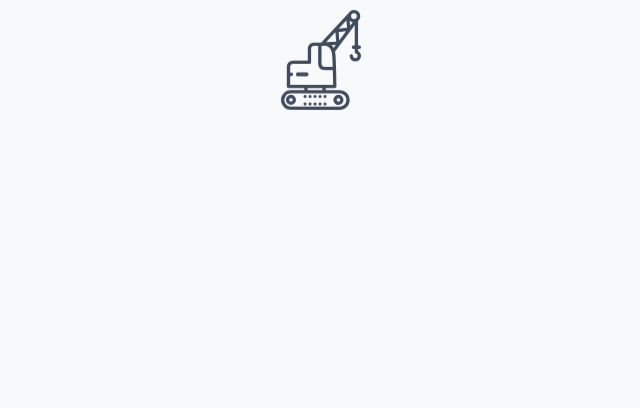
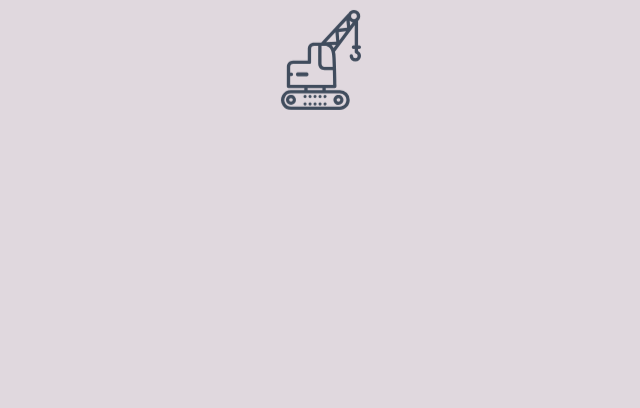
Before and after one commit to NikkiChristofi/NikkiChristofi.github.io, a plain HTML site: page index.html in a window 1280 px wide. Shown: the part 392-800 px from the top of the page, without its empty margins (319-959 px from the left). Drawn offline with Linux system fonts and the light colour scheme.

Commit message:
Add background colour

```diff
--- a/index.html
+++ b/index.html
@@ -7,7 +7,7 @@
   html, body {
     margin: 0;
     padding: 0;
-    background: #f8f9fb;
+    background: #E0D8DE;
     width: 100vw;
     height: 100%;
     font-family: Arial, Helvetica, sans-serif;
```
